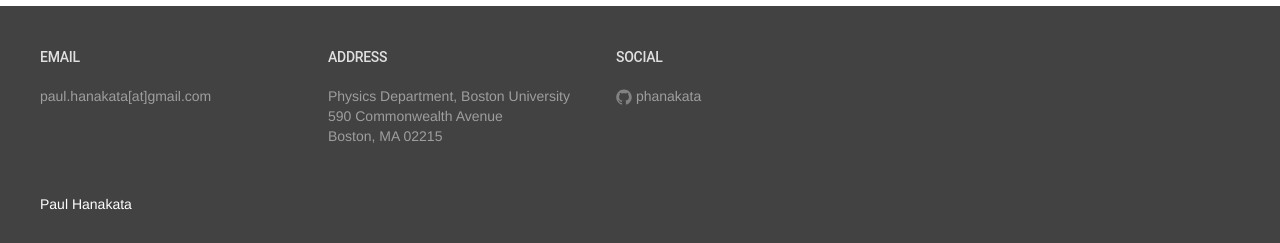
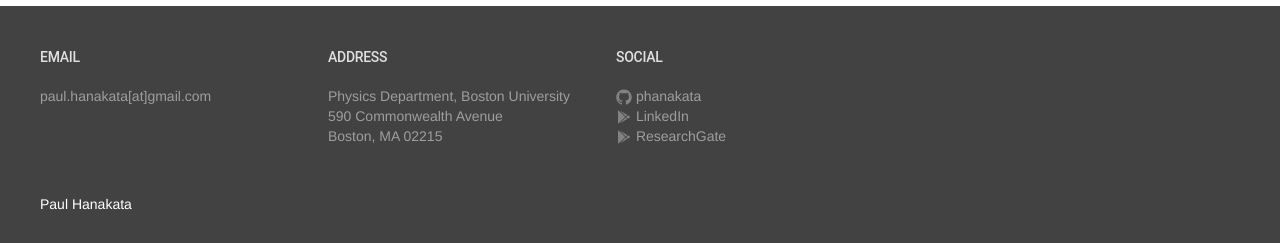
Before and after one commit to phanakata/phanakata.github.io, a Jekyll site: the page built from index.html, in a window 1280 px wide. Shown: the part 1817-2060 px from the top of the page. Built offline with Jekyll 4.4.1, drawn with Linux system fonts in a browser that asks for light colours; formulas are drawn with MathJax 3; some of the changed lines change nothing that is shown.

Commit message:
Update _config.yml

```diff
--- a/_config.yml
+++ b/_config.yml
@@ -14,6 +14,8 @@ github_username:  phanakata
 #google_plus_com: '109485346959707049693'  # Community link
 #google_plus_per: '+GDGManagua'  #Personal link
 #facebook_app_id: 12345
+linkedin_id: paul-hanakata-b74785156
+researchgate_id: Paul_Hanakata
 
 # Layout settings
 header_type: default  # values [ drawer, default ]
```
